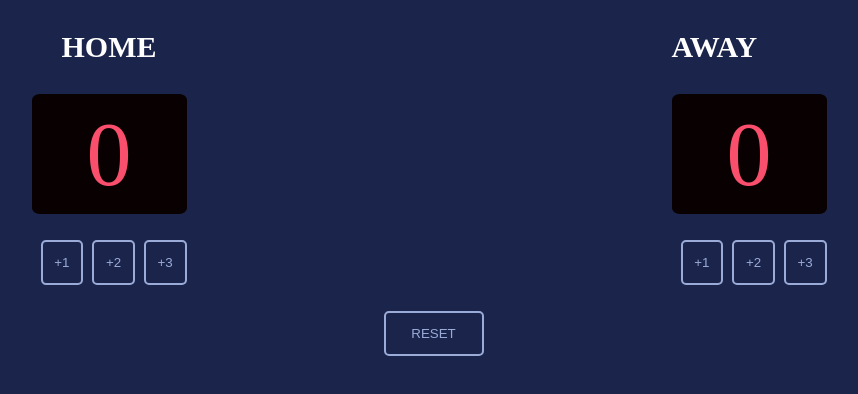
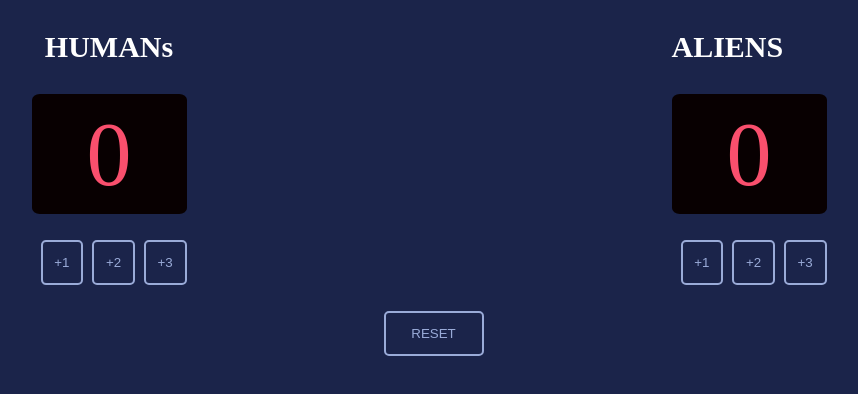
Before and after one commit to Keats-codes/Scoreboard, a website built with Vite: page Solo Project 1 ( Scoreboard )/index.html in a window 1280 px wide. Shown: the whole page, without its empty margins (211-1069 px from the left). Built offline with nearby package versions, Linux system fonts and the light colour scheme; a web font is replaced by a local one.

Commit message:
Name of Teams
Changed the names of the 2 teams to "Humans" and "Aliens".

```diff
--- a/Solo Project 1 ( Scoreboard )/index.html
+++ b/Solo Project 1 ( Scoreboard )/index.html
@@ -7,7 +7,7 @@
         <div class="container">
 
             <div class="homeContainer">
-                <h3 class="heading">HOME</h3>
+                <h3 class="heading">HUMANs</h3>
                     <div id="homeBoard">
                         <h1 id="homePointsText">0</h1>
                     </div>
@@ -21,7 +21,7 @@
             </div>
 
             <div>
-                <h3 class="heading">AWAY</h3>
+                <h3 class="heading">ALIENS</h3>
                     <div id="homeBoard">
                         <h1 id="guestPointsText">0</h1>
                     </div>
```
